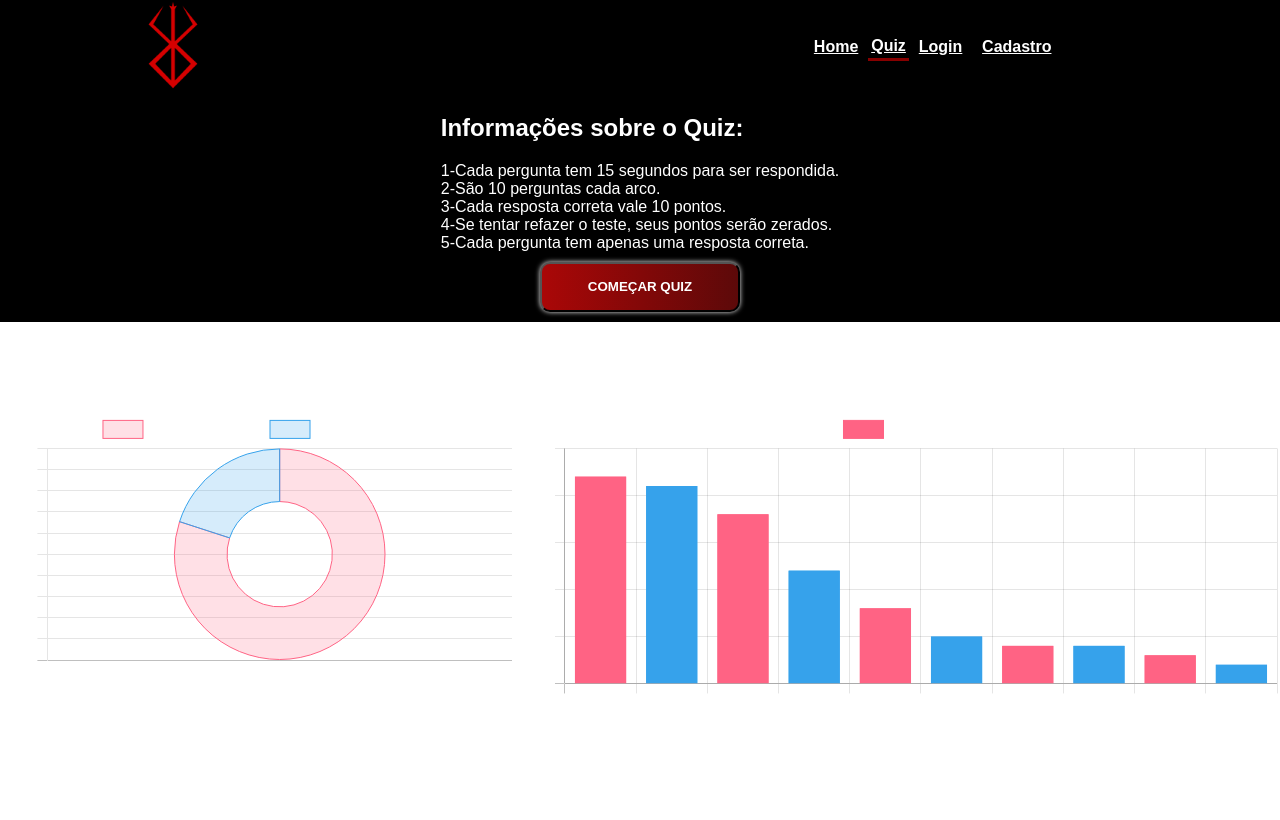
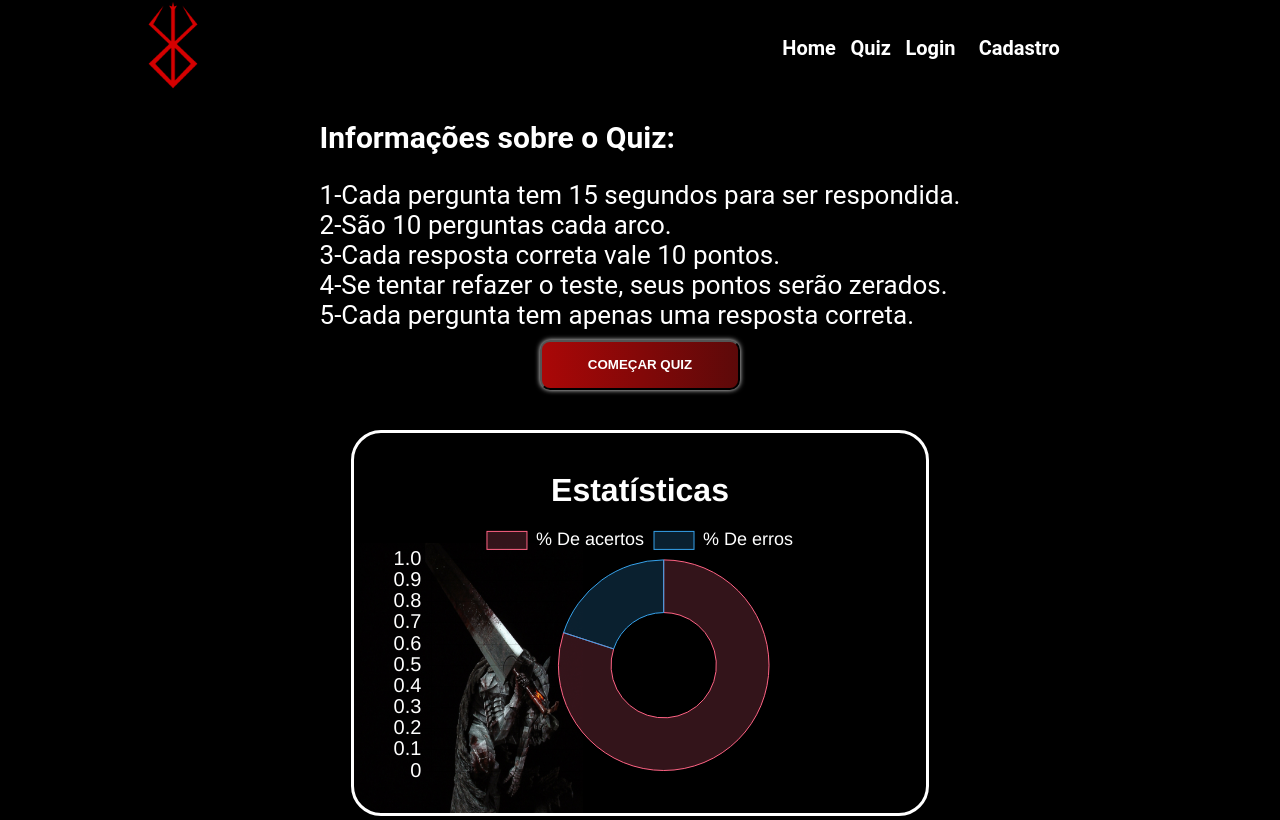
Before and after one commit to MatheusPatricio013/projeto-individual, a plain HTML site: page html/ranking.html in a window 1280 px wide. Shown: the top 820 px of the page. Drawn offline with nearby package versions, Linux system fonts and the light colour scheme.

Commit message:
Estilização das 3 paginas com melhorias

```diff
--- a/style/cadastro.css
+++ b/style/cadastro.css
@@ -1,7 +1,10 @@
 body {
+    @import url('https://fonts.googleapis.com/css2?family=Bebas+Neue&family=Grenze+Gotisch:wght@200&family=IBM+Plex+Sans+Arabic:wght@300;400;500&display=swap');
+    margin: 0;
     margin: 0;
     padding: 0;
-    font-family: Arial, Helvetica, sans-serif;
+    font-family: roboto;
+    font-size: 20px;
     overflow-X: hidden;
     background-image: url("../images/fundo_griffith.jpg");
     background-repeat: no-repeat;
@@ -46,6 +49,7 @@
     font-weight: bold;
     color: white;
     cursor: pointer;
+    text-decoration: none;
 }
 
 .navbar li a:hover {
@@ -60,27 +64,60 @@
     display: flex;
     flex-direction: column;
     width: 300px;
-    height: 500px;
+    height: 70vh;
     margin-left: 15vw;
     margin-top: 1%;
     background-color: rgba(255, 0, 0, 0.117);
     border-radius: 30px;
 }
 #container_cadastro span{
-    display: flex;
-    align-self: center;
-    margin: 5px;
-    color: wheat;
-    font-size: 20px
+    font-family: roboto;
+    font-size: 25px;
+    text-align: center;
+    font: 20px;
+    color: white;
+    text-shadow:
+        0 0 7px rgb(6, 0, 0),
+        0 0 10px rgb(80, 8, 8),
+        0 0 21px rgb(155, 13, 13),
+        0 0 42px rgb(129, 80, 80),
+        0 0 82px rgb(0, 0, 0),
+        0 0 92px rgb(0, 0, 0),
+        0 0 102px rgb(0, 0, 0),
+        0 0 151px rgb(0, 0, 0);
+    animation: flicker 1.5s infinite alternate;
+    margin-top: 10px;
 }
 #container_cadastro input{
     display: flex;
     align-self: center;
     width: 70%;
+    height: 25px;
     padding: 5px;
     margin: auto;
     border-radius: 10px;
     border: 0;
+}
+
+@keyframes flicker {
+
+    0%, 18%, 22%, 25%, 53%, 57%, 100% {
+
+        text-shadow:
+            0 0 4px rgb(139, 16, 16),
+            0 0 11px rgb(94, 9, 9),
+            0 0 19px rgb(0, 0, 0),
+            0 0 40px rgb(255, 157, 0),
+            0 0 80px rgb(0, 0, 0),
+            0 0 90px rgb(16, 7, 2),
+            0 0 100px rgb(0, 0, 0),
+            0 0 150px rgb(0, 0, 0);
+
+    }
+
+    20%, 24%, 55% {
+        text-shadow: none;
+    }
 }
 .btn.entrar {
     cursor: pointer;
@@ -106,3 +143,24 @@
     text-decoration: none;
     animation: flicker 2.5s infinite alternate;
 }
+
+#container_cadastro #span_erro_nome_usuario{
+
+    font-size: 15px;
+}
+#container_cadastro #span_erro_idade{
+
+    font-size: 15px;
+}
+#container_cadastro #span_erro_email{
+
+    font-size: 15px;
+}
+#container_cadastro #span_erro_senha{
+
+    font-size: 15px;
+}
+#container_cadastro #span_erro_conf_senha{
+
+    font-size: 15px;
+}
--- a/style/login.css
+++ b/style/login.css
@@ -1,7 +1,10 @@
 body {
+    @import url('https://fonts.googleapis.com/css2?family=Bebas+Neue&family=Grenze+Gotisch:wght@200&family=IBM+Plex+Sans+Arabic:wght@300;400;500&display=swap');
+    margin: 0;
     margin: 0;
     padding: 0;
-    font-family: Arial, Helvetica, sans-serif;
+    font-family: roboto;
+    font-size: 20px;
     overflow-X: hidden;
     background-image: url("../images/fundo\ login.jpg");
     background-repeat: no-repeat;
@@ -48,6 +51,7 @@
     font-weight: bold;
     color: white;
     cursor: pointer;
+    text-decoration: none;
 }
 
 .navbar li a:hover {
@@ -60,6 +64,7 @@
 }
 
 #container_login {
+    border-radius: 30px;
     background-color: rgba(128, 0, 21, 0.153);
     width: 30%;
     height: 44vh;
@@ -71,6 +76,7 @@
 }
 
 .span_input {
+    font-family: roboto;
     font-size: 30px;
     color: white;
     text-shadow:
@@ -85,7 +91,9 @@
     animation: flicker 1.5s infinite alternate;
     margin-top: 10px;
 }
-
+#span_erro_email{
+    color: white;
+}
 .btn.entrar {
     cursor: pointer;
     background-image: linear-gradient(to right, #870000 0%, #190A05 51%, #870000 100%);
--- a/style/ranking.css
+++ b/style/ranking.css
@@ -1,8 +1,12 @@
 body {
+    @import url('https://fonts.googleapis.com/css2?family=Bebas+Neue&family=Grenze+Gotisch:wght@200&family=IBM+Plex+Sans+Arabic:wght@300;400;500&display=swap');
+    margin: 0;
     margin: 0;
     padding: 0;
-    font-family: Arial, Helvetica, sans-serif;
+    font-family: roboto;
+    font-size: 20px;
     overflow-X: hidden;
+    background-color: black;
 }
 
 #header {
@@ -37,12 +41,17 @@
 
     display: flex;
     padding: 5%;
+
+
 }
 
 .navbar li a {
     font-weight: bold;
     color: white;
     cursor: pointer;
+    list-style: none;
+    text-decoration: none;
+
 }
 
 .navbar li a:hover {
@@ -50,7 +59,6 @@
 }
 
 .nav_menu.agora{
-    border-bottom: #870000 3px solid;
     padding: 3px;
 }
 
@@ -83,11 +91,34 @@
 }
 
 #resultado_quiz {
+    align-items: center;
     display: flex;
-    justify-content: center;
+    flex-direction: column;
+    justify-content: space-around;
     margin-top: 30px;
+    width: 100%;
+    color: white;
+
 
 }
+#chartQuizRanking{
+    background-image: url("../images/img.jpg");
+    background-size:100% 100% ;
+    margin-bottom: 200px;
+    border-radius: 30px;
+    border:3px white solid;
+    padding: 30px;
+    margin-top: 30px;
+}
+#chartQuiz{
+    background-image: url("../images/img2.jpg");
+    background-repeat: no-repeat;
+    background-size:40% 100% ;
+    border:3px white solid;
+    border-radius: 30px;
+    padding: 30px;
+}
+
 
 #container_quiz{
     color: white;
@@ -123,7 +154,7 @@
    text-decoration: none;
  }
 .info_quiz{
-    font-size: 16px;
+    font-size: 26px;
 }
 #quiz{
     background-color: black;
--- a/style/style.css
+++ b/style/style.css
@@ -4,6 +4,7 @@
     margin: 0;
     padding: 0;
     font-family: roboto;
+    font-size: 20px;
     overflow-X: hidden;
     background-color: black;
     color: white;
@@ -47,6 +48,7 @@
     font-weight: bold;
     color: white;
     cursor: pointer;
+    text-decoration: none;
 }
 
 .navbar li a:hover {
@@ -89,7 +91,7 @@
 background-color: rgb(198, 0, 0);
 border-radius: 15px;
 height: 300px;
-display: flex;
+
 align-items: center;
 justify-content: center;
 text-align: center;
@@ -97,6 +99,9 @@
 background-repeat: no-repeat;
 background-size: 100% 100%;
 
+}
+#card_introducao h1{
+color: black;
 }
 #card_introducao span{
 
@@ -159,9 +164,10 @@
 }
 #livroPersonagens span {
     color: black;
-    font-size: 25px;
+    font-size: 20px;
     margin-left: 10%;
     font-weight: bold;
+    margin-top: 10px;
 
 }
 .carroussel{
@@ -191,7 +197,29 @@
     margin-top: 40px;
     background-image: url("../images/fundopapiro.jpg");
     background-repeat: no-repeat;
-    background-size: 300px;
+    background-size: 380px;
     color: black;
-    margin-left: 45%;
+    margin-left: 42%;
 }
+
+footer {
+    position: relative;
+    bottom: 0;
+    background-color: black;
+    color: white;
+    height: 130px;
+    width: 100%;
+}
+
+#container_copyright {
+    display: flex;
+    justify-content: center;
+}
+
+.copyright {
+    width: 80%;
+    display: flex;
+    justify-content: center;
+    border-top: 2px solid white;
+    margin-top: 35px;
+}
```
